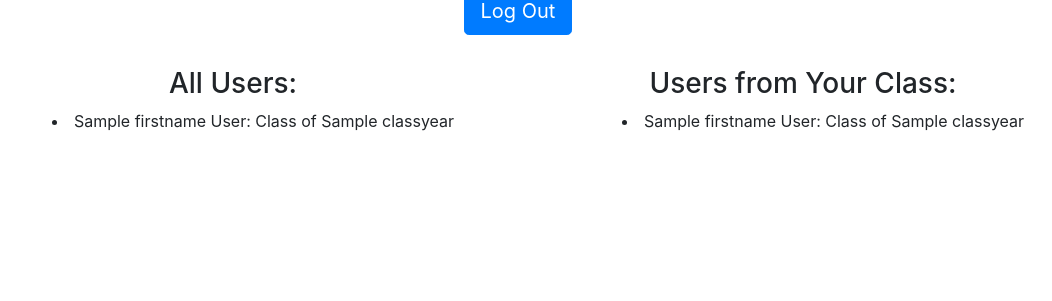
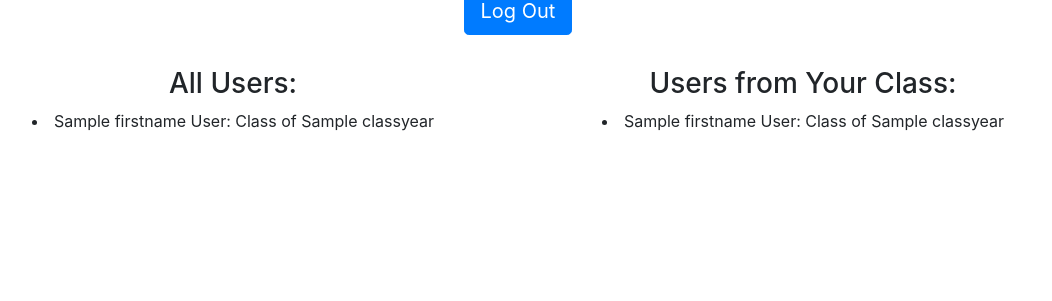
Before and after one commit to hwang106/database_project, a Flask app: page / in a window 1280 px wide. Shown: the part 403-704 px from the top of the page, without its empty margins (122-1174 px from the left). Run offline with Flask 2, Linux system fonts and the light colour scheme; the visitor is signed in with stand-in values (Sample User, id 1); a database or web service that is not in the repository returns one stand-in record (values such as "Sample title"); some libraries are stand-ins or nearby versions.

Commit message:
got rid of list padding in CSS to properly center elements

```diff
--- a/static/css/style.css
+++ b/static/css/style.css
@@ -22,6 +22,7 @@ a:hover{
 }
 
 ul{
+    padding: 0px;
     text-align: center;
     list-style-position: inside;
 }
```
